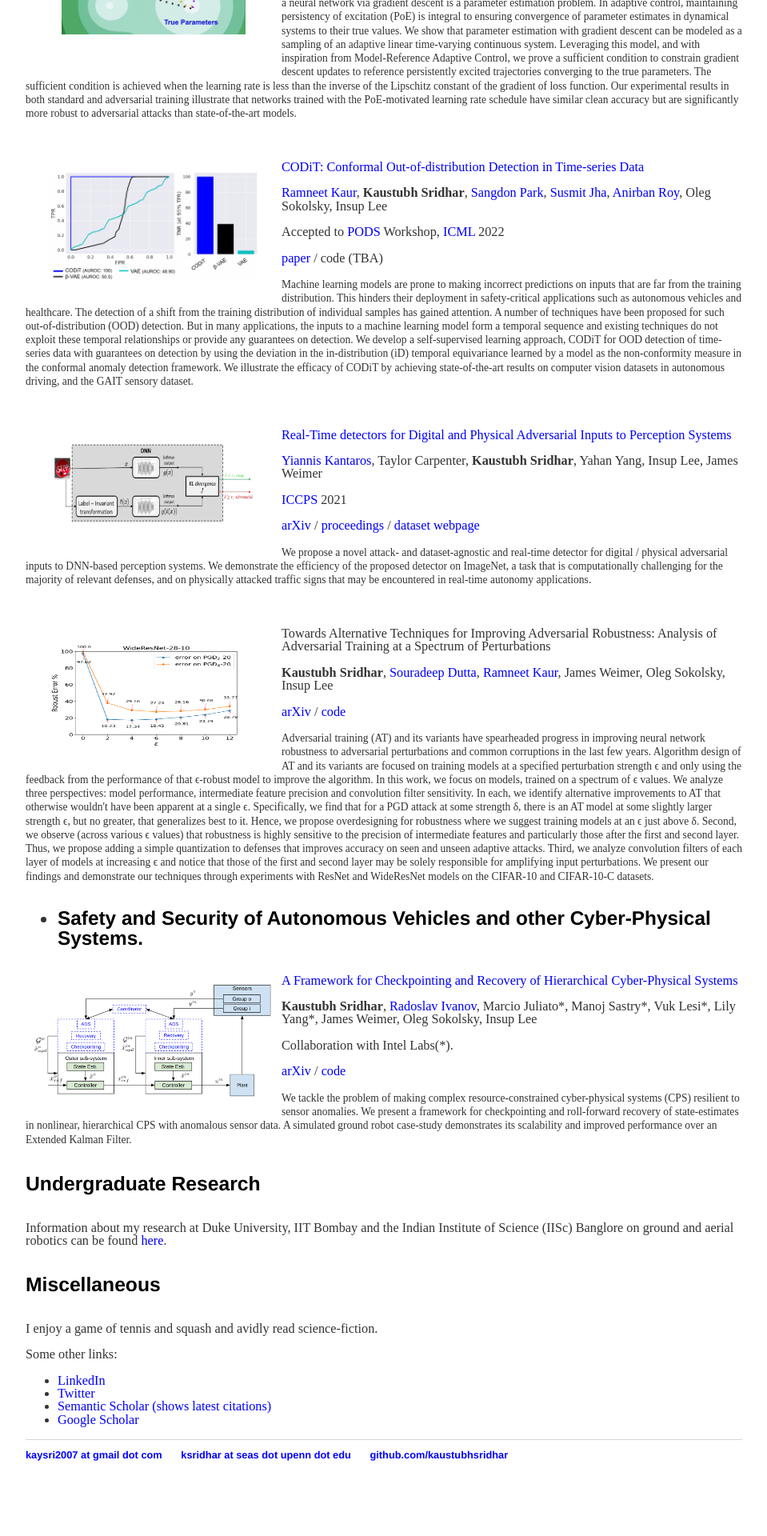
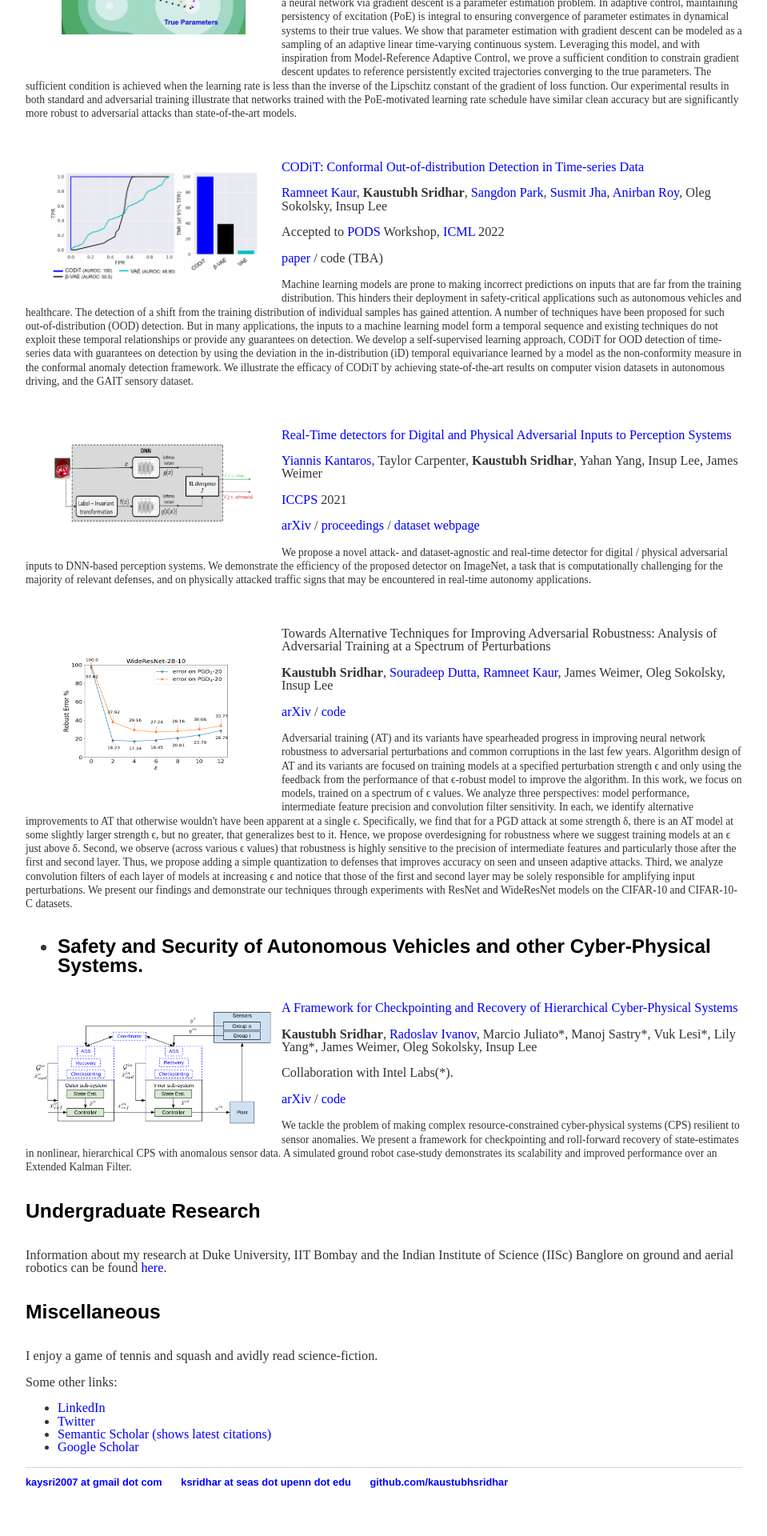
Before and after one commit to kaustubhsridhar/kaustubhsridhar_old.github.io, a Jekyll site: the page built from index.html, in a window 1280 px wide. Shown: the part 1044-2964 px from the top of the page at 80% size, without its empty margins (160-1119 px from the left). Built offline with Jekyll 4.4.1, drawn with Linux system fonts in a browser that asks for light colours; before the commit the page ends 2930 px from its top, so only the background shows below that.

Commit message:
Update index.html

```diff
--- a/index.html
+++ b/index.html
@@ -60,7 +60,7 @@ title: Welcome To My Homepage
 	<p><small>We propose a novel attack- and dataset-agnostic and real-time detector for digital / physical adversarial inputs to DNN-based perception systems. We demonstrate the efficiency of the proposed detector on ImageNet, a task that is computationally challenging for the majority of relevant defenses, and on physically attacked traffic signs that may be encountered in real-time autonomy applications.</small></p>
 
 	<br>
-	<img src="/images/analysis.png" alt="AT_analysis" align="left" style="width:260px; height:135px; padding: 30px;" class="img_rect">
+	<img src="/images/analysis.png" alt="AT_analysis" align="left" style="width:230px; height:150px; padding: 45px;" class="img_rect">
 	<p><a id="AT_analysis"><a href="https://arxiv.org/abs/2206.06496"></a>Towards Alternative Techniques for Improving Adversarial Robustness: Analysis of Adversarial Training at a Spectrum of Perturbations</a></p>
 	<p><b>Kaustubh Sridhar</b>, <a href="https://sites.google.com/site/duttasouradeep39/">Souradeep Dutta</a>, <a href="https://scholar.google.com/citations?user=tMfMh_wAAAAJ&hl=en">Ramneet Kaur</a>, James Weimer, Oleg Sokolsky, Insup Lee</p>
 	<!--<p>Accepted to <a href=""> </a> Workshop, <a href="">NeurIPS</a> 2022</p>-->
```
